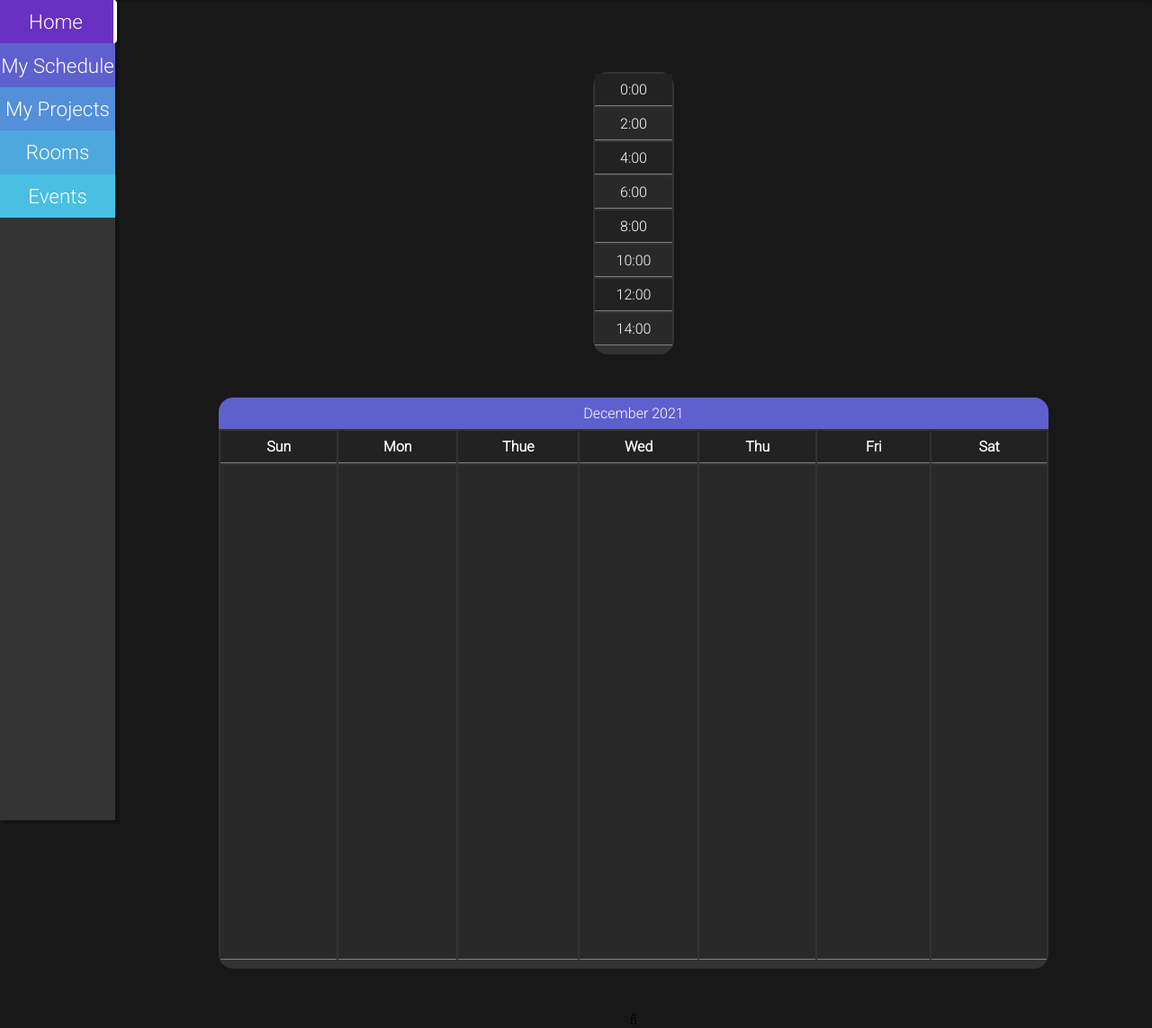
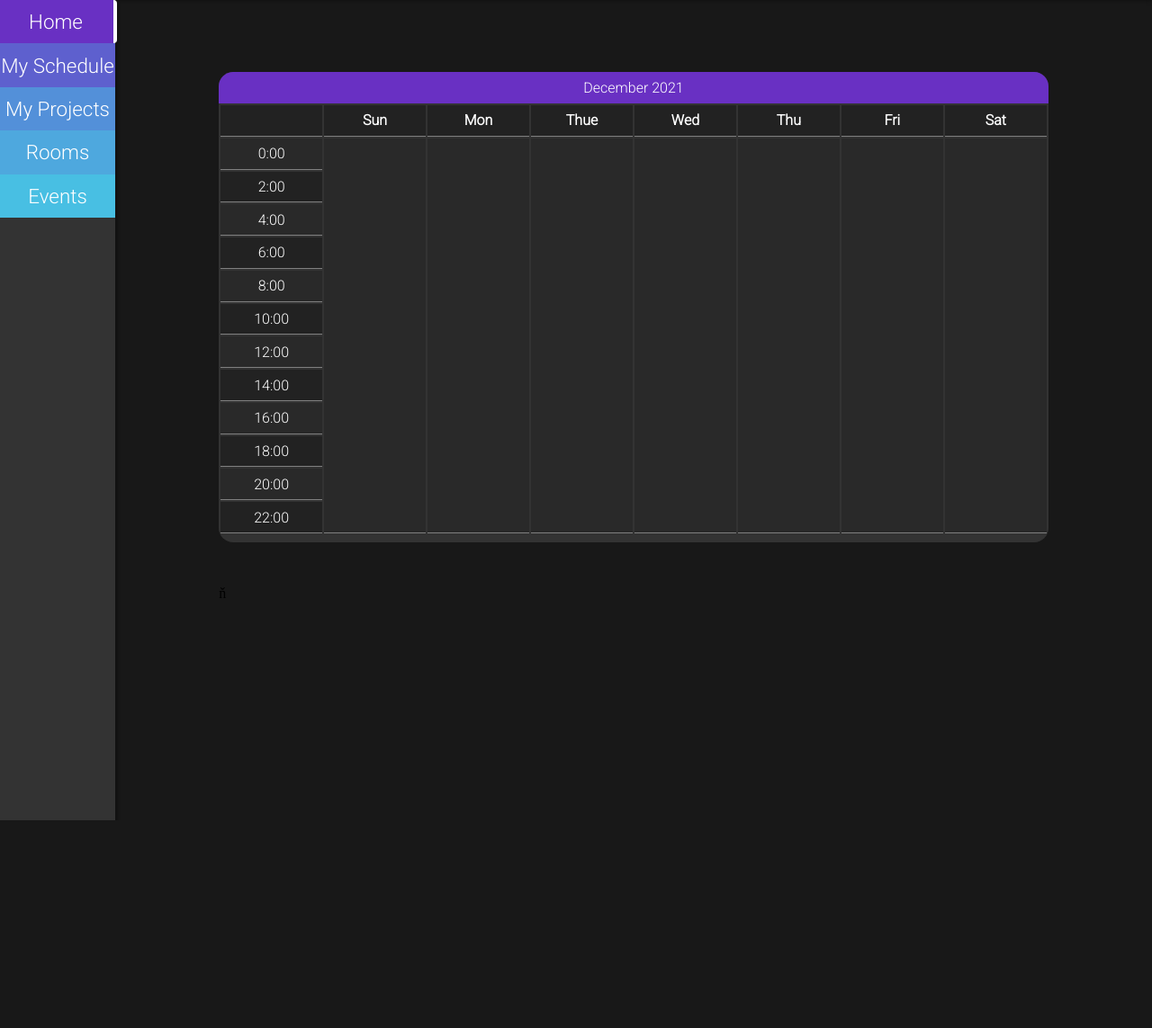
Before and after one commit to P-E-TT-E-R/HKM2021-workflow, a Django app: page /panel in a window 1280 px wide. Shown: the part 49-1192 px from the top of the page at 90% size. After the commit the page ends 961 px from the top, so only its background shows below. Run offline with Django 3.2, Linux system fonts and the light colour scheme; the visitor is signed in with stand-in values (Sample User, id 1); lists and menus that the app fills with data are empty; some libraries are stand-ins or nearby versions; some web fonts are replaced.

Commit message:
Some stuff

```diff
--- a/main/templates/main/panel.html
+++ b/main/templates/main/panel.html
@@ -19,12 +19,33 @@
 
 	</div>
 </div>
-<div class="project colored-blue">
-	<div class="casy">
-		<div class="casy-content">
-			<table class="hodiny">
+
+<div class="schedule colored-blue">
+	<div class="card">
+		<div class="card-header colored">
+			<p>December 2021</p>
+		</div>
+		<div class="card-content">
+			<table class="calendar">
+				<tr>
+					<th></th>
+					<th>Sun</th>
+					<th>Mon</th>
+					<th>Thue</th>
+					<th>Wed</th>
+					<th>Thu</th>
+					<th>Fri</th>
+					<th>Sat</th>
+				</tr>
 				<tr>
 					<td>0:00</td>
+					<td rowspan=12></td>
+					<td rowspan=12></td>
+					<td rowspan=12></td>
+					<td rowspan=12></td>
+					<td rowspan=12></td>
+					<td rowspan=12></td>
+					<td rowspan=12></td>
 				</tr>
 				<tr>
 					<td>2:00</td>
@@ -47,39 +68,23 @@
 				<tr>
 					<td>14:00</td>
 				</tr>
+				<tr>
+					<td>16:00</td>
+				</tr>
+				<tr>
+					<td>18:00</td>
+				</tr>
+				<tr>
+					<td>20:00</td>
+				</tr>
+				<tr>
+					<td>22:00</td>
+				</tr>
+
 			</table>
 		</div>
 	</div>
+	{% endblock content %}
 
-	<div class="project colored-blue">
-		<div class="card">
-			<div class="card-header colored">
-				<p>December 2021</p>
-			</div>
-			<div class="card-content">
-				<table class="calendar">
-					<tr>
-						<th>Sun</th>
-						<th>Mon</th>
-						<th>Thue</th>
-						<th>Wed</th>
-						<th>Thu</th>
-						<th>Fri</th>
-						<th>Sat</th>
-					</tr>
-					<tr style="height: 550px;">
-						<th></th>
-						<th></th>
-						<th></th>
-						<th></th>
-						<th></th>
-						<th></th>
-						<th></th>
-					</tr>
-				</table>
-			</div>
-		</div>
-		{% endblock content %}
-
-		{% block javascript %}
-		{% endblock javascript %}
+{% block javascript %}
+{% endblock javascript %}
--- a/static/assets/css/main.css
+++ b/static/assets/css/main.css
@@ -194,49 +194,19 @@ nav div a:hover {
 /* Calendar */
 .calendar {
 	border: none;
+	width: 100%;
+	height: 30em;
 }
-.calendar tr th {
-	width: 180px;
-	border: none;
-	text-align: center;
-	border-bottom: solid 1px gray;
-	padding: 0.5em;
-}
-
 .calendar tr  {
 	background-color:  #222 ;
 }
 .calendar tr:nth-child(even) {
 	background-color:  #292929 ;
 }
-/* hodiny */
-.casy {
-	color: white;
-	font-family: 'Roboto', sans-serif;
-	font-size: 1em;
-	font-weight: thin;
-	background-color: #333;
-	border-radius: 1em;
-	min-width: 70px;
-	margin-bottom: 3em;
-}
-.casy-content {
-	padding-bottom: 0.5em;
-}
-.hodiny {
+.calendar tr td, .calendar tr th {
 	border: none;
-}
-.hodiny tr td {
-	width: 70px;
-	border: none;
+	width: 12.5%;
 	text-align: center;
 	border-bottom: solid 1px gray;
-	padding: 0.5em;
+	padding: 0.1em;
 }
-
-.hodiny tr  {
-	background-color:  #222 ;
-}
-.hodiny tr:nth-child(even) {
-	background-color:  #292929 ;
-}
```
